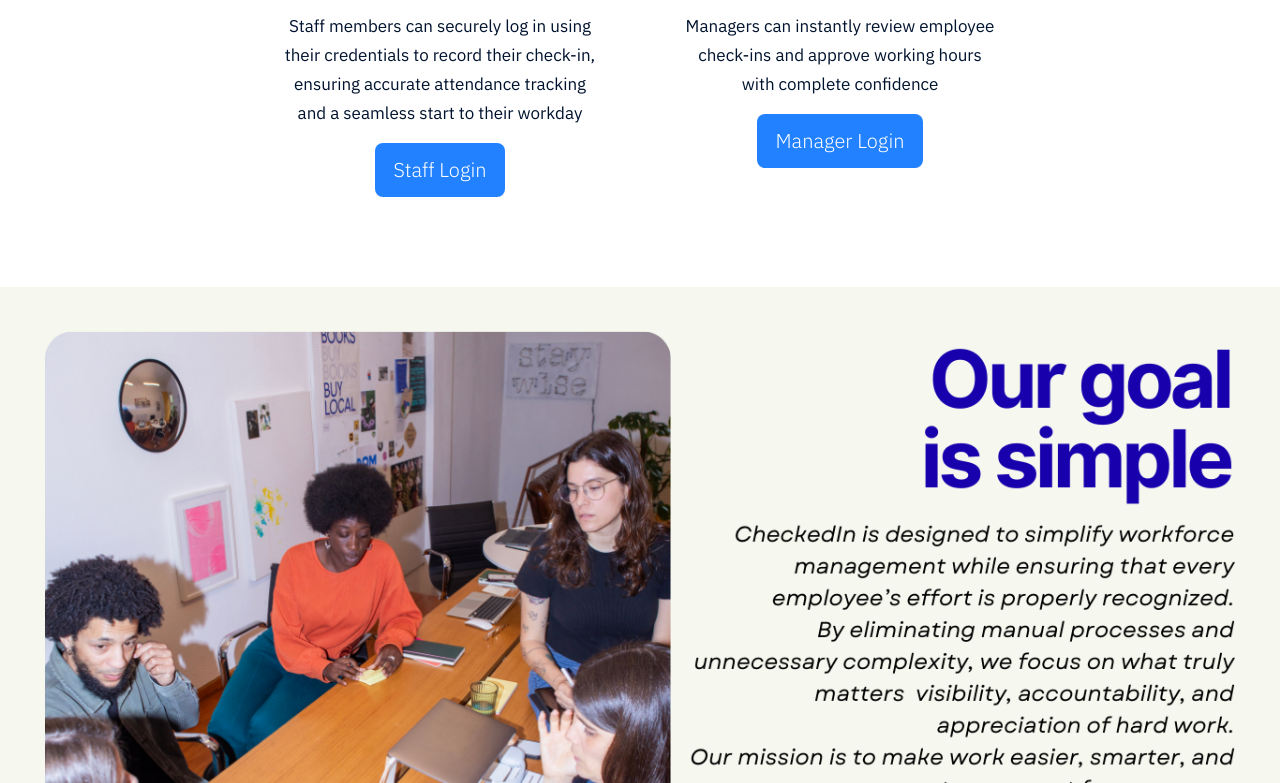
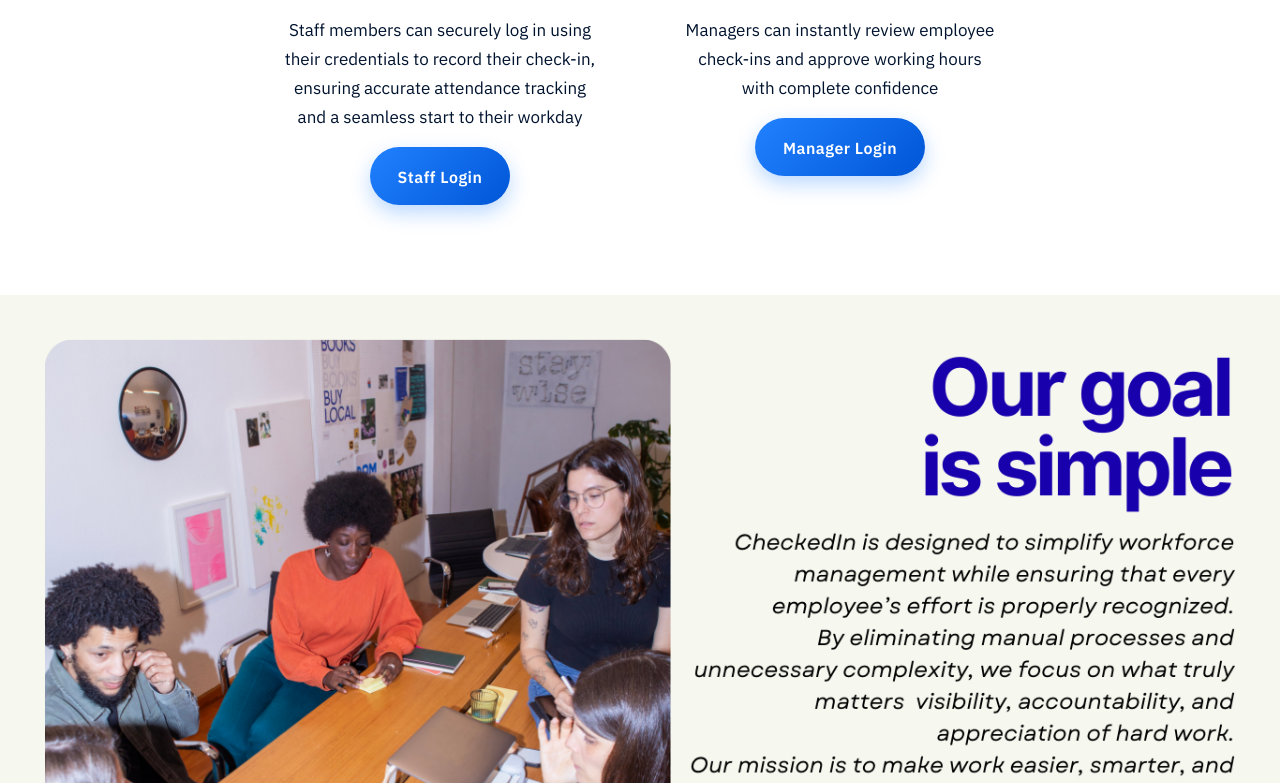
Before and after one commit to Sarthakpuri1818/CheckedIn-, a Next.js app in the folder checkedin/: page / in a window 1280 px wide. Shown: the part 1497-2280 px from the top of the page. Built offline with nearby package versions, Linux system fonts and the light colour scheme; a web font is replaced by a local one.

Commit message:
style: added about us button UI

```diff
--- a/checkedin/app/page.css
+++ b/checkedin/app/page.css
@@ -297,3 +297,51 @@
 .get-started-button:hover {
   background-color: #1a6fe0;
 }
+
+
+
+
+
+
+.aboutus {
+  display: flex;
+  justify-content: center;
+  align-items: center;
+  margin-top: 30px;
+}
+
+.get-started-button {
+  background: linear-gradient(135deg, #2181ff, #0056d6);
+  border: none;
+  border-radius: 50px;
+  padding: 14px 28px;
+  cursor: pointer;
+  transition: all 0.3s ease;
+  box-shadow: 0 8px 20px rgba(33, 129, 255, 0.3);
+}
+
+.get-started-button:hover {
+  transform: translateY(-3px) scale(1.03);
+  box-shadow: 0 12px 30px rgba(33, 129, 255, 0.5);
+}
+
+.get-started-button:active {
+  transform: scale(0.98);
+}
+
+.btn-link {
+  text-decoration: none;
+  color: white;
+  font-size: 16px;
+  font-weight: 600;
+  letter-spacing: 0.5px;
+}
+
+.get-started-button span {
+  display: inline-block;
+  transition: transform 0.3s ease;
+}
+
+.get-started-button:hover span {
+  transform: translateX(4px);
+}
```
